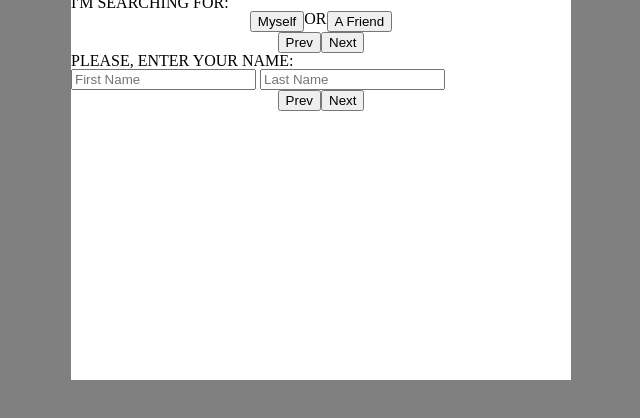
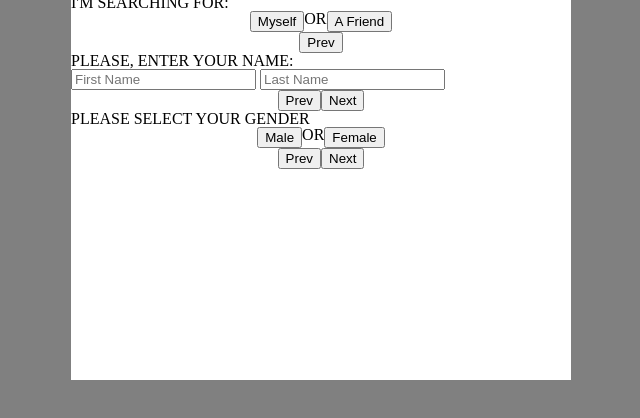
Before and after one commit to mikeslaby3/cshashona-essence-form, a plain HTML site: page index.html in a window 1280 px wide. Shown: the part 270-688 px from the top of the page, without its empty margins (319-959 px from the left). Drawn offline with nearby package versions, Linux system fonts and the light colour scheme.

Commit message:
Added gender choice

```diff
--- a/index.html
+++ b/index.html
@@ -27,13 +27,15 @@
                 <h1 class="essence-header">Find Your Essence</h1>
             </header>
 
+            <!-- SEARCHING FOR MYSELF OR FRIEND -->
+
             <section id="searching-for" class="questions-container">
 
                 <h2 class="question-header">I'M SEARCHING FOR:</h2>
                 <div class="choices">
-                    <button class="choice-button">Myself</button>
+                    <button id="myself-button" class="choice-button">Myself</button>
                     <p class="choice-separator">OR</p>
-                    <button class="choice-button">A Friend</button>
+                    <button id="friend-button" class="choice-button">A Friend</button>
                 </div>
 
                 <div id="prev-next" class="choices">
@@ -41,10 +43,11 @@
                         <button class="previous-button">Prev</button>
                     </a>
                     <span class="choice-separator"></span>
-                    <button class="previous-button">Next</button>
                 </div>
 
             </section>
+
+            <!-- ENTER YOUR NAME FORM -->
 
             <section id="your-essence" class="questions-container">
 
@@ -55,19 +58,38 @@
                 </form>
 
                 <div id="prev-next" class="choices">
-                    <button class="previous-button">Prev</button>
+                    <button id="prev-searching" class="previous-button">Prev</button>
                     <span class="choice-separator"></span>
-                    <button class="previous-button">Next</button>
+                    <button id="next-is-gender" class="previous-button">Next</button>
+                </div>
+
+            </section>
+
+            <!-- ENTER YOUR GENDER -->
+
+            <section id="your-gender" class="questions-container">
+
+                <h2 class="question-header">PLEASE SELECT YOUR GENDER</h2>
+                <div class="choices">
+                    <button id="myself-button" class="choice-button">Male</button>
+                    <p class="choice-separator">OR</p>
+                    <button id="friend-button" class="choice-button">Female</button>
+                </div>
+
+                <div id="prev-next" class="choices">
+                    <button id="prev-name" class="previous-button">Prev</button>
+                    <span class="choice-separator"></span>
+                    <button id="next-is-birthday" class="previous-button">Next</button>
                 </div>
 
             </section>
 
 
-        </section>
-    </section>
+            </section>
+            </section>
 
-    <script src='https://cdnjs.cloudflare.com/ajax/libs/jquery/3.2.1/jquery.min.js'></script>
-    <script src="./assets/js/script.js"></script>
+            <script src='https://cdnjs.cloudflare.com/ajax/libs/jquery/3.2.1/jquery.min.js'></script>
+            <script src="./assets/js/script.js"></script>
 </body>
 
 </html>
```
